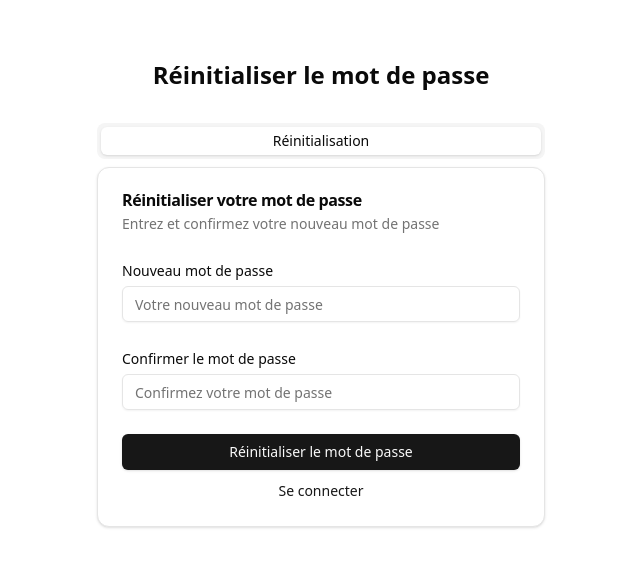
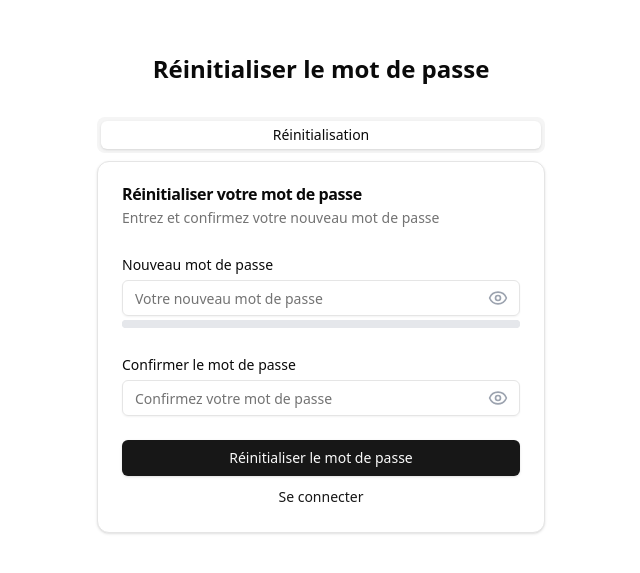
Before and after one commit to jmsjrz/Planr_Project_FRONTEND, a React (Vite) app in the folder planr_frontend/: page /reset-password/1 in a window 1280 px wide. Shown: the part 107-680 px from the top of the page, without its empty margins (319-959 px from the left). Built offline with nearby package versions, Linux system fonts and the light colour scheme.

Commit message:
feat: Add show/hide password functionality to LoginPage and password strenght feature

```diff
--- a/planr_frontend/src/pages/RegisterPage.tsx
+++ b/planr_frontend/src/pages/RegisterPage.tsx
@@ -12,17 +12,47 @@ import {
   CardHeader,
   CardTitle,
 } from "@/components/ui/card";
+import { Eye, EyeOff } from "lucide-react"; // Icônes pour afficher/masquer le mot de passe
+
+// Fonction pour évaluer la force du mot de passe
+const evaluatePasswordStrength = (password: string) => {
+  let strength = 0;
+
+  if (password.length > 7) strength += 1;
+  if (/[A-Z]/.test(password)) strength += 1;
+  if (/[0-9]/.test(password)) strength += 1;
+  if (/[^A-Za-z0-9]/.test(password)) strength += 1;
+
+  return strength;
+};
 
 export default function RegisterPage() {
   const [email, setEmail] = useState<string>("");
   const [phoneNumber, setPhoneNumber] = useState<string>("");
   const [password, setPassword] = useState<string>("");
   const [confirmPassword, setConfirmPassword] = useState<string>("");
+  const [showPassword, setShowPassword] = useState<boolean>(false); // État pour l'affichage du mot de passe
+  const [showConfirmPassword, setShowConfirmPassword] =
+    useState<boolean>(false); // État pour l'affichage de la confirmation du mot de passe
   const [loading, setLoading] = useState(false);
   const [errorMessage, setErrorMessage] = useState<string>("");
+  const [passwordStrength, setPasswordStrength] = useState<number>(0); // État pour la force du mot de passe
   const navigate = useNavigate();
 
-  // Gestion de l'inscription par email
+  const togglePasswordVisibility = () => {
+    setShowPassword(!showPassword);
+  };
+
+  const toggleConfirmPasswordVisibility = () => {
+    setShowConfirmPassword(!showConfirmPassword);
+  };
+
+  const handlePasswordChange = (e: React.ChangeEvent<HTMLInputElement>) => {
+    const value = e.target.value;
+    setPassword(value);
+    setPasswordStrength(evaluatePasswordStrength(value)); // Mettre à jour la force du mot de passe
+  };
+
   const handleRegisterEmail = async (e: React.FormEvent) => {
     e.preventDefault();
     setLoading(true);
@@ -50,7 +80,6 @@ export default function RegisterPage() {
     }
   };
 
-  // Gestion de l'inscription par téléphone
   const handleRegisterPhone = async (e: React.FormEvent) => {
     e.preventDefault();
     setLoading(true);
@@ -108,28 +137,83 @@ export default function RegisterPage() {
                       required
                     />
                   </div>
+
                   <div className="space-y-1">
                     <Label htmlFor="password">Mot de passe</Label>
+                    <div className="relative">
                       <Input
                         id="password"
-                      type="password"
+                        type={showPassword ? "text" : "password"}
                         value={password}
-                      onChange={(e) => setPassword(e.target.value)}
+                        onChange={handlePasswordChange} // Appel pour calculer la force
                         required
                       />
+                      <button
+                        type="button"
+                        onClick={togglePasswordVisibility}
+                        className="absolute inset-y-0 right-0 pr-3 flex items-center text-gray-400"
+                        aria-label={
+                          showPassword
+                            ? "Masquer le mot de passe"
+                            : "Afficher le mot de passe"
+                        }
+                      >
+                        {showPassword ? (
+                          <EyeOff className="h-5 w-5" />
+                        ) : (
+                          <Eye className="h-5 w-5" />
+                        )}
+                      </button>
                     </div>
+                    {/* Barre de force du mot de passe */}
+                    <div className="h-2 mt-2 w-full bg-gray-200 rounded">
+                      <div
+                        className={`h-full rounded transition-all duration-300 ${
+                          passwordStrength === 1
+                            ? "bg-red-500 w-1/4"
+                            : passwordStrength === 2
+                            ? "bg-yellow-500 w-1/2"
+                            : passwordStrength === 3
+                            ? "bg-green-500 w-3/4"
+                            : passwordStrength >= 4
+                            ? "bg-green-700 w-full"
+                            : "bg-gray-200"
+                        }`}
+                      ></div>
+                    </div>
+                  </div>
+
                   <div className="space-y-1">
                     <Label htmlFor="confirm-password">
                       Confirmer le mot de passe
                     </Label>
+                    <div className="relative">
                       <Input
                         id="confirm-password"
-                      type="password"
+                        type={showConfirmPassword ? "text" : "password"}
                         value={confirmPassword}
                         onChange={(e) => setConfirmPassword(e.target.value)}
                         required
                       />
+                      <button
+                        type="button"
+                        onClick={toggleConfirmPasswordVisibility}
+                        className="absolute inset-y-0 right-0 pr-3 flex items-center text-gray-400"
+                        aria-label={
+                          showConfirmPassword
+                            ? "Masquer le mot de passe"
+                            : "Afficher le mot de passe"
+                        }
+                      >
+                        {showConfirmPassword ? (
+                          <EyeOff className="h-5 w-5" />
+                        ) : (
+                          <Eye className="h-5 w-5" />
+                        )}
+                      </button>
                     </div>
+                  </div>
+
                   <Button type="submit" className="w-full" disabled={loading}>
                     {loading
                       ? "Inscription en cours..."
--- a/planr_frontend/src/pages/ResetPasswordPage.tsx
+++ b/planr_frontend/src/pages/ResetPasswordPage.tsx
@@ -12,15 +12,46 @@ import {
   CardDescription,
 } from "@/components/ui/card";
 import { Tabs, TabsContent, TabsList, TabsTrigger } from "@/components/ui/tabs";
+import { Eye, EyeOff } from "lucide-react"; // Icônes pour afficher/masquer le mot de passe
+
+// Fonction pour évaluer la force du mot de passe
+const evaluatePasswordStrength = (password: string) => {
+  let strength = 0;
+
+  if (password.length > 7) strength += 1;
+  if (/[A-Z]/.test(password)) strength += 1;
+  if (/[0-9]/.test(password)) strength += 1;
+  if (/[^A-Za-z0-9]/.test(password)) strength += 1;
+
+  return strength;
+};
 
 export default function ResetPasswordPage() {
   const { token } = useParams<{ token: string }>();
   const [newPassword, setNewPassword] = useState("");
   const [confirmPassword, setConfirmPassword] = useState("");
+  const [showNewPassword, setShowNewPassword] = useState<boolean>(false); // État pour afficher/masquer le nouveau mot de passe
+  const [showConfirmPassword, setShowConfirmPassword] =
+    useState<boolean>(false); // État pour afficher/masquer la confirmation du mot de passe
   const [errorMessage, setErrorMessage] = useState("");
   const [successMessage, setSuccessMessage] = useState("");
+  const [passwordStrength, setPasswordStrength] = useState<number>(0); // État pour la force du mot de passe
   const [loading, setLoading] = useState(false);
   const navigate = useNavigate();
+
+  const toggleNewPasswordVisibility = () => {
+    setShowNewPassword(!showNewPassword);
+  };
+
+  const toggleConfirmPasswordVisibility = () => {
+    setShowConfirmPassword(!showConfirmPassword);
+  };
+
+  const handlePasswordChange = (e: React.ChangeEvent<HTMLInputElement>) => {
+    const value = e.target.value;
+    setNewPassword(value);
+    setPasswordStrength(evaluatePasswordStrength(value)); // Mettre à jour la force du mot de passe
+  };
 
   const handleResetPassword = async (e: React.FormEvent) => {
     e.preventDefault();
@@ -39,21 +70,15 @@ export default function ResetPasswordPage() {
 
     try {
       setLoading(true);
-      const response = await resetPassword(token!, newPassword);
-      console.log("Réponse de réinitialisation :", response);
+      await resetPassword(token!, newPassword);
       setSuccessMessage("Mot de passe réinitialisé avec succès.");
       setTimeout(() => {
         navigate("/login");
       }, 3000);
     } catch (error: any) {
-      // L'erreur venant de l'intercepteur est capturée et affichée
       const apiErrorMessage =
         error.message || "Une erreur est survenue, veuillez réessayer.";
-      console.error(
-        "Erreur lors de la réinitialisation du mot de passe :",
-        apiErrorMessage
-      );
-      setErrorMessage(apiErrorMessage); // Utilise l'erreur précise renvoyée par l'API
+      setErrorMessage(apiErrorMessage);
     } finally {
       setLoading(false);
     }
@@ -87,27 +112,80 @@ export default function ResetPasswordPage() {
                 <form onSubmit={handleResetPassword} className="space-y-6">
                   <div className="space-y-1">
                     <Label htmlFor="new-password">Nouveau mot de passe</Label>
+                    <div className="relative">
                       <Input
                         id="new-password"
-                      type="password"
+                        type={showNewPassword ? "text" : "password"}
                         value={newPassword}
-                      onChange={(e) => setNewPassword(e.target.value)}
+                        onChange={handlePasswordChange} // Appel pour calculer la force
                         placeholder="Votre nouveau mot de passe"
                         required
                       />
+                      <button
+                        type="button"
+                        onClick={toggleNewPasswordVisibility}
+                        className="absolute inset-y-0 right-0 pr-3 flex items-center text-gray-400"
+                        aria-label={
+                          showNewPassword
+                            ? "Masquer le mot de passe"
+                            : "Afficher le mot de passe"
+                        }
+                      >
+                        {showNewPassword ? (
+                          <EyeOff className="h-5 w-5" />
+                        ) : (
+                          <Eye className="h-5 w-5" />
+                        )}
+                      </button>
                     </div>
+                    {/* Barre de force du mot de passe */}
+                    <div className="h-2 mt-2 w-full bg-gray-200 rounded">
+                      <div
+                        className={`h-full rounded transition-all duration-300 ${
+                          passwordStrength === 1
+                            ? "bg-red-500 w-1/4"
+                            : passwordStrength === 2
+                            ? "bg-yellow-500 w-1/2"
+                            : passwordStrength === 3
+                            ? "bg-green-500 w-3/4"
+                            : passwordStrength >= 4
+                            ? "bg-green-700 w-full"
+                            : "bg-gray-200"
+                        }`}
+                      ></div>
+                    </div>
+                  </div>
+
                   <div className="space-y-1">
                     <Label htmlFor="confirm-password">
                       Confirmer le mot de passe
                     </Label>
+                    <div className="relative">
                       <Input
                         id="confirm-password"
-                      type="password"
+                        type={showConfirmPassword ? "text" : "password"}
                         value={confirmPassword}
                         onChange={(e) => setConfirmPassword(e.target.value)}
                         placeholder="Confirmez votre mot de passe"
                         required
                       />
+                      <button
+                        type="button"
+                        onClick={toggleConfirmPasswordVisibility}
+                        className="absolute inset-y-0 right-0 pr-3 flex items-center text-gray-400"
+                        aria-label={
+                          showConfirmPassword
+                            ? "Masquer le mot de passe"
+                            : "Afficher le mot de passe"
+                        }
+                      >
+                        {showConfirmPassword ? (
+                          <EyeOff className="h-5 w-5" />
+                        ) : (
+                          <Eye className="h-5 w-5" />
+                        )}
+                      </button>
+                    </div>
                   </div>
                   <Button type="submit" className="w-full" disabled={loading}>
                     {loading ? (
```
Also changed, not shown: planr_frontend/src/pages/LoginPage.tsx (+27 -2 lines). Lines whose indentation alone changed are shown as unchanged.
